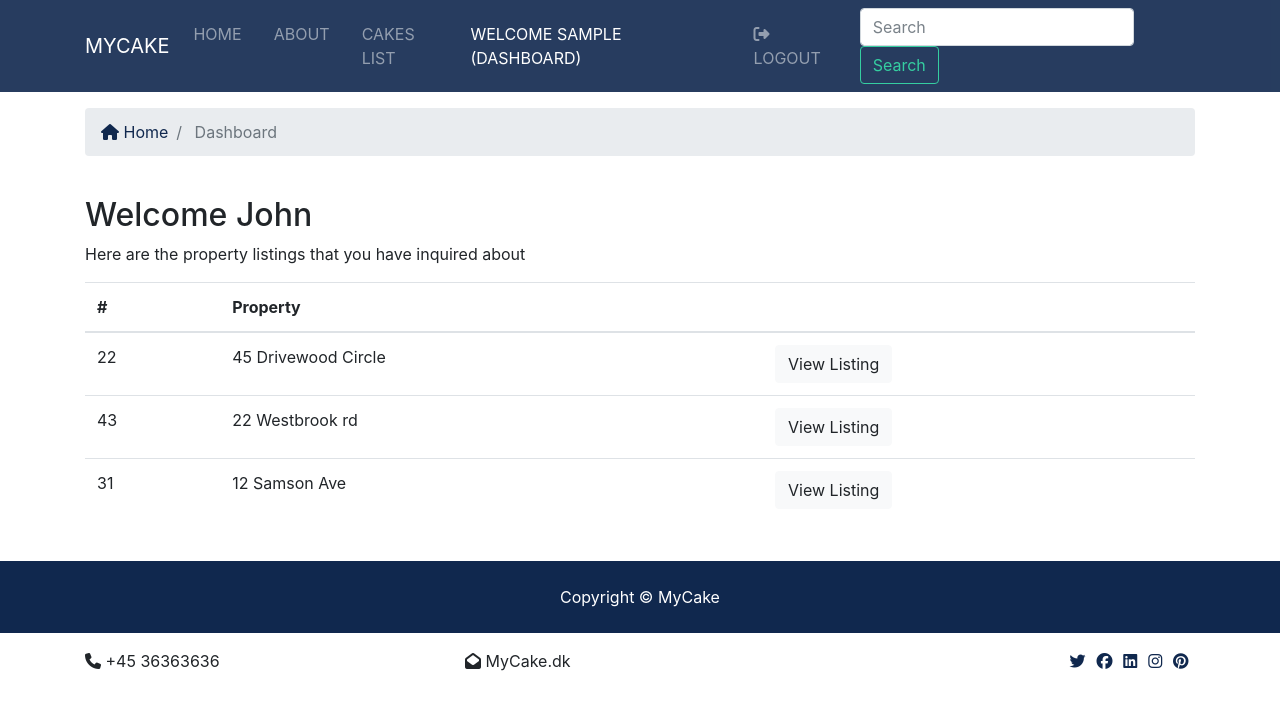
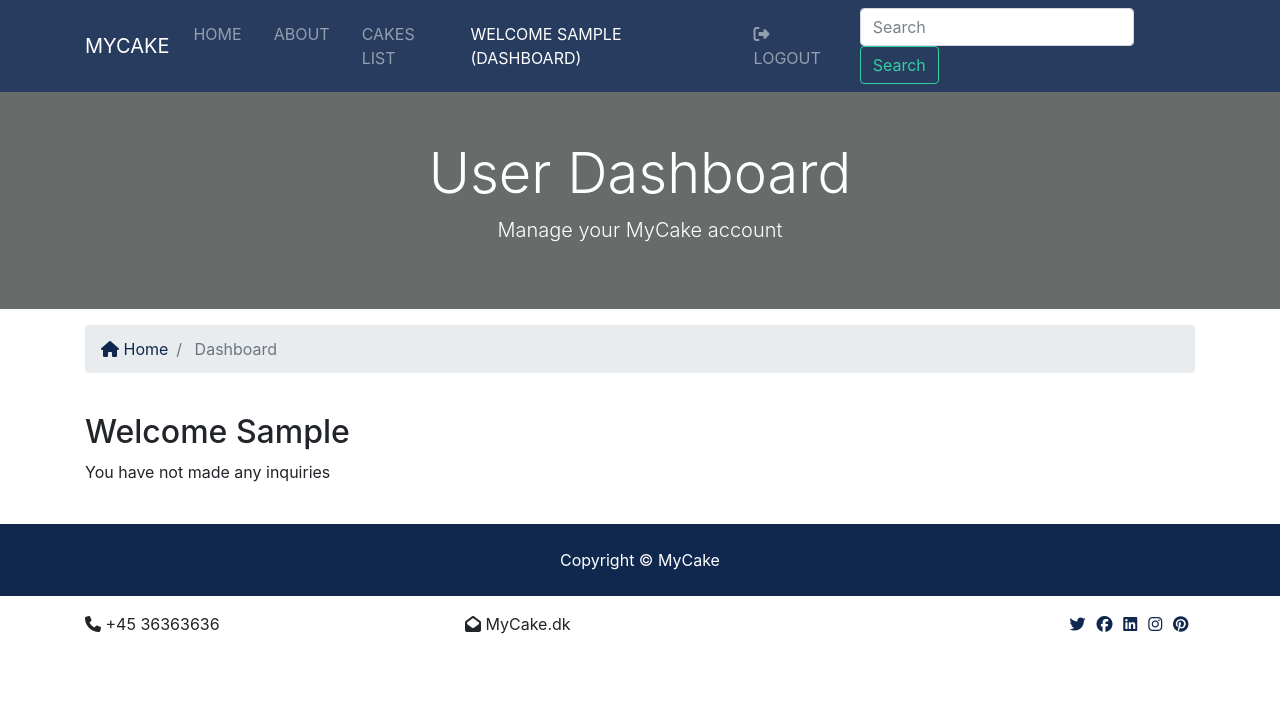
Before and after one commit to LaminT/mycake_project, a Django app: page /accounts/dashboard in a window 1280 px wide. Shown: the top 710 px of the page. Run offline with Django 3.2, Linux system fonts and the light colour scheme; the visitor is signed in with stand-in values (Sample User, id 1); data that the repository does not hold is empty; some libraries are stand-ins or nearby versions.

Commit message:
dashboard functionality

```diff
--- a/accounts/views.py
+++ b/accounts/views.py
@@ -1,6 +1,7 @@
 from django.shortcuts import render, redirect
 from django.contrib import messages, auth
 from django.contrib.auth.models import User
+from contacts.models import Contact
 
 
 def register(request):
@@ -69,4 +70,11 @@ def logout(request):
 
 
 def dashboard(request):
-    return render(request, 'accounts/dashboard.html')
+    user_contacts = Contact.objects.order_by(
+        '-contact_date').filter(user_id=request.user.id)
+
+    context = {
+        'contacts': user_contacts
+    }
+
+    return render(request, 'accounts/dashboard.html', context)
--- a/contacts/urls.py
+++ b/contacts/urls.py
@@ -3,5 +3,5 @@ from django.urls import path
 from . import views
 
 urlpatterns = [
-  path('contact', views.contact, name='contact')
+    path('contact', views.contact, name='contact')
 ]
--- a/mycake/static/css/style.css
+++ b/mycake/static/css/style.css
@@ -28,15 +28,13 @@ img {
 } */
 
 .carousel-item {
-  height: 740px;
+  height: 450px;
   padding-top: 0;
   margin-top: 0;
   position: center;
 }
 
-.carousel-image-1,
-.carousel-image-2,
-.carousel-image-3 {
+.carousel-image-1 {
 
   background: -webkit-gradient(linear, left top, left bottom, from(rgba(56, 70, 77, 0.0)), to(rgba(56, 70, 77, 0.9))), url(../img/cake1.jpg);
   background-image: linear-gradient(rgba(56, 70, 77, 0.9), rgba(56, 70, 77, 0.0)), url(../img/cake1.jpg);
@@ -44,7 +42,7 @@ img {
 
 }
 
-/* .carousel-image-2 {
+.carousel-image-2 {
   background: -webkit-gradient(linear, left top, left bottom, from(rgba(56, 70, 77, 0.0)), to(rgba(56, 70, 77, 0.9))), url(../img/cake2.jpg);
   background-image: linear-gradient(rgba(56, 70, 77, 0.9), rgba(56, 70, 77, 0.0)), url(../img/cake2.jpg);
   background-size: cover;
@@ -54,10 +52,9 @@ img {
   background: -webkit-gradient(linear, left top, left bottom, from(rgba(56, 70, 77, 0.0)), to(rgba(56, 70, 77, 0.9))), url(../img/cake3.jpg);
   background-image: linear-gradient(rgba(56, 70, 77, 0.9), rgba(56, 70, 77, 0.0)), url(../img/cake3.jpg);
   background-size: cover;
-} */
+}
 
-
-#listings {
+* #listings {
   background-color: #f7f1e3;
 }
 
--- a/templates/accounts/dashboard.html
+++ b/templates/accounts/dashboard.html
@@ -3,6 +3,17 @@
 {% block title %} | User Dashboard {% endblock %}
 
 {% block content %}
+<section id="showcase-inner" class="py-5 text-white">
+  <div class="container">
+    <div class="row text-center">
+      <div class="col-md-12">
+        <h1 class="display-4">User Dashboard</h1>
+        <p class="lead">Manage your MyCake account</p>
+      </div>
+    </div>
+  </div>
+</section>
+
 <!-- Breadcrumb -->
 <section id="bc" class="mt-3">
   <div class="container">
@@ -25,40 +36,32 @@
   <div class="container">
     <div class="row">
       <div class="col-md-12">
-        <h2>Welcome John</h2>
-        <p>Here are the property listings that you have inquired about</p>
+        <h2>Welcome {{ user.first_name }}</h2>
+        {% if contacts %}
+        <p>Here are the cakes that you have inquired about</p>
         <table class="table">
           <thead>
             <tr>
               <th scope="col">#</th>
-              <th scope="col">Property</th>
+              <th scope="col">Cakes</th>
               <th></th>
             </tr>
           </thead>
           <tbody>
+            {% for contact in contacts %}
             <tr>
-              <td>22</td>
-              <td>45 Drivewood Circle</td>
+              <td>{{ contact.id }}</td>
+              <td>{{ contact.listing }}</td>
               <td>
-                <a class="btn btn-light" href="#">View Listing</a>
+                <a class="btn btn-light" href="{% url 'listing' contact.listing_id %}">View Cakes</a>
               </td>
             </tr>
-            <tr>
-              <td>43</td>
-              <td>22 Westbrook rd</td>
-              <td>
-                <a class="btn btn-light" href="#">View Listing</a>
-              </td>
-            </tr>
-            <tr>
-              <td>31</td>
-              <td>12 Samson Ave</td>
-              <td>
-                <a class="btn btn-light" href="#">View Listing</a>
-              </td>
-            </tr>
+            {% endfor %}
           </tbody>
         </table>
+        {% else %}
+        <p>You have not made any inquiries</p>
+        {% endif %}
       </div>
     </div>
   </div>
```
Also changed, not shown: templates/pages/index.html (+9 -9 lines), mycake/static/img/cake2.jpg, mycake/static/img/cake3.jpg.
